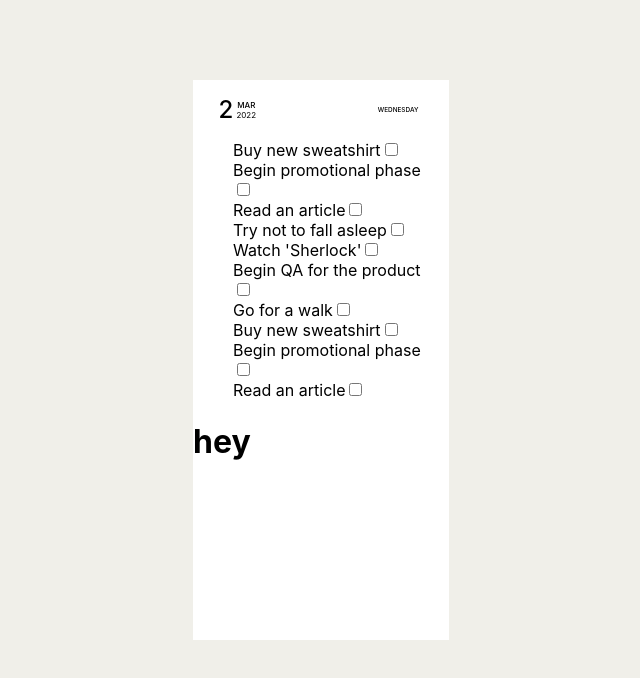
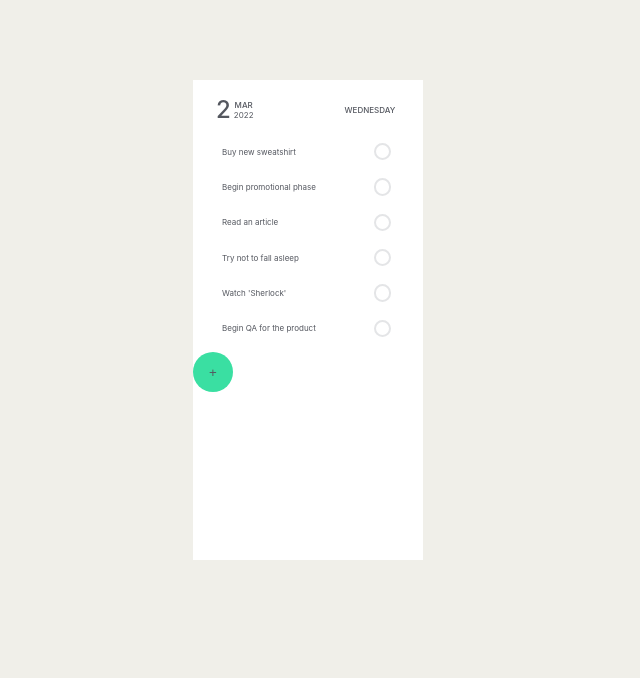
Before and after one commit to dhaavaaal/ToDo-App-using-React, a React (Create React App) app: page / in a window 1280 px wide. Shown: the top 678 px of the page, without its empty margins (319-959 px from the left). Built offline with nearby package versions, Linux system fonts and the light colour scheme.

Commit message:
Done with CSS. Only color change on checkbox getting checked left

```diff
--- a/src/App.module.css
+++ b/src/App.module.css
@@ -1,8 +1,8 @@
 .App{
-    height: 70%;
+    height: 60%;
     left: 40%;
     top: 10%;
-    width: 20%;
+    width: 18%;
     position: absolute;
     background-color: white;
 }
--- a/src/components/Todo.js
+++ b/src/components/Todo.js
@@ -12,13 +12,6 @@
     { id: 5, data: "Watch 'Sherlock'" },
     { id: 6, data: "Begin QA for the product" },
     { id: 7, data: "Go for a walk" },
-    { id: 1, data: "Buy new sweatshirt" },
-    { id: 2, data: "Begin promotional phase" },
-    { id: 3, data: "Read an article" },
-    { id: 4, data: "Try not to fall asleep" },
-    { id: 5, data: "Watch 'Sherlock'" },
-    { id: 6, data: "Begin QA for the product" },
-    { id: 7, data: "Go for a walk" }
 
 ];
 
--- a/src/components/Todo.module.css
+++ b/src/components/Todo.module.css
@@ -1,8 +1,3 @@
-/* .todo{
-    height: 70%;
-    left: 40%;
-    top: 10%;
-    width: 20%;
-    position: absolute;
-    background-color: white;
-} */
+.todo{
+    position:relative;
+}
--- a/src/components/TodoAddButton.js
+++ b/src/components/TodoAddButton.js
@@ -1,5 +1,8 @@
+import styles from './TodoAddButton.module.css'
 function TodoAddButton() {
-    return <h1>hey</h1>
+    return (
+        <button className={styles['add-button']}>+</button>
+    )
 }
 
 export default TodoAddButton;
--- a/src/components/TodoAddButton.module.css
+++ b/src/components/TodoAddButton.module.css
@@ -0,0 +1,10 @@
+.add-button{
+    margin: auto;
+    border: none;
+    background-color: #3adfa2;
+    color: #54575f;
+    height: 40px;
+    width: 40px;
+    border-radius: 50%;
+    position: absolute;
+}
--- a/src/components/TodoContent.module.css
+++ b/src/components/TodoContent.module.css
@@ -1,8 +1,13 @@
+ul {
+    padding-inline-start: 0;
+    margin: auto;
+}
 .todocontentcontainer {
-    height: 261px;
+    height: 218px;
     width: 80%;
     overflow-y: scroll;
     text-align:left;
+    padding: auto;
 }
 .todocontentcontainer::-webkit-scrollbar {
     width: 0px;
--- a/src/components/TodoDate.module.css
+++ b/src/components/TodoDate.module.css
@@ -1,3 +1,6 @@
+* {
+  color: #54575f;
+}
 .tododate {
     display: flex;
     width: 80%;
@@ -43,7 +46,7 @@
     text-transform: uppercase;
     justify-content: flex-end;
     align-items: center;
-    font-size: 0.4em;
+    font-size: 0.5em;
     font-weight: 500;
     padding: 5px;
     right: 0;
--- a/src/components/TodoList.js
+++ b/src/components/TodoList.js
@@ -2,14 +2,14 @@
 
 function TodoList(props) {
     return(
-        <div>
-            <li>
-                <label htmlFor={props.id}>
-                    <span>{props.data}</span>
-                    <input type="checkbox" id={props.id}/>
-                </label>
-            </li>
-        </div>
+        <li>
+            <div className={styles.listitems}>
+                <div className={styles.data}>{props.data}</div>
+                <div>
+                    <input type="checkbox" id={props.id} className={styles['checkbox-round']} />
+                </div>
+            </div>
+        </li>
     )
 }
 
--- a/src/components/TodoList.module.css
+++ b/src/components/TodoList.module.css
@@ -1,3 +1,37 @@
 li {
     list-style-type: none;
+    font-size: 0.5em;
+    color: #54575f;
 }
+/* .list {
+    padding: 0px 0px 10px 10px;
+    display: flex;
+    flex-direction: column;
+    align-items: flex-start;
+} */
+.listitems {
+    display: flex;
+    justify-content: space-between;
+    align-items: center;
+    padding: 6px;
+}
+.data {
+    align-items: center;
+}
+.checkbox-round {
+    width: 1.3em;
+    height: 1.3em;
+    background-color: white;
+    align-items: center;
+    border-radius: 50%;
+    vertical-align: middle;
+    border: 2px solid #e4e5e7;
+    appearance: none;
+    -webkit-appearance: none;
+    outline: none;
+    cursor: pointer;
+}
+
+.checkbox-round:checked {
+    background-color: #3adfa2;
+}
```
Also changed, not shown: src/UI/Button.js (deleted), src/UI/Button.module.css (deleted).
